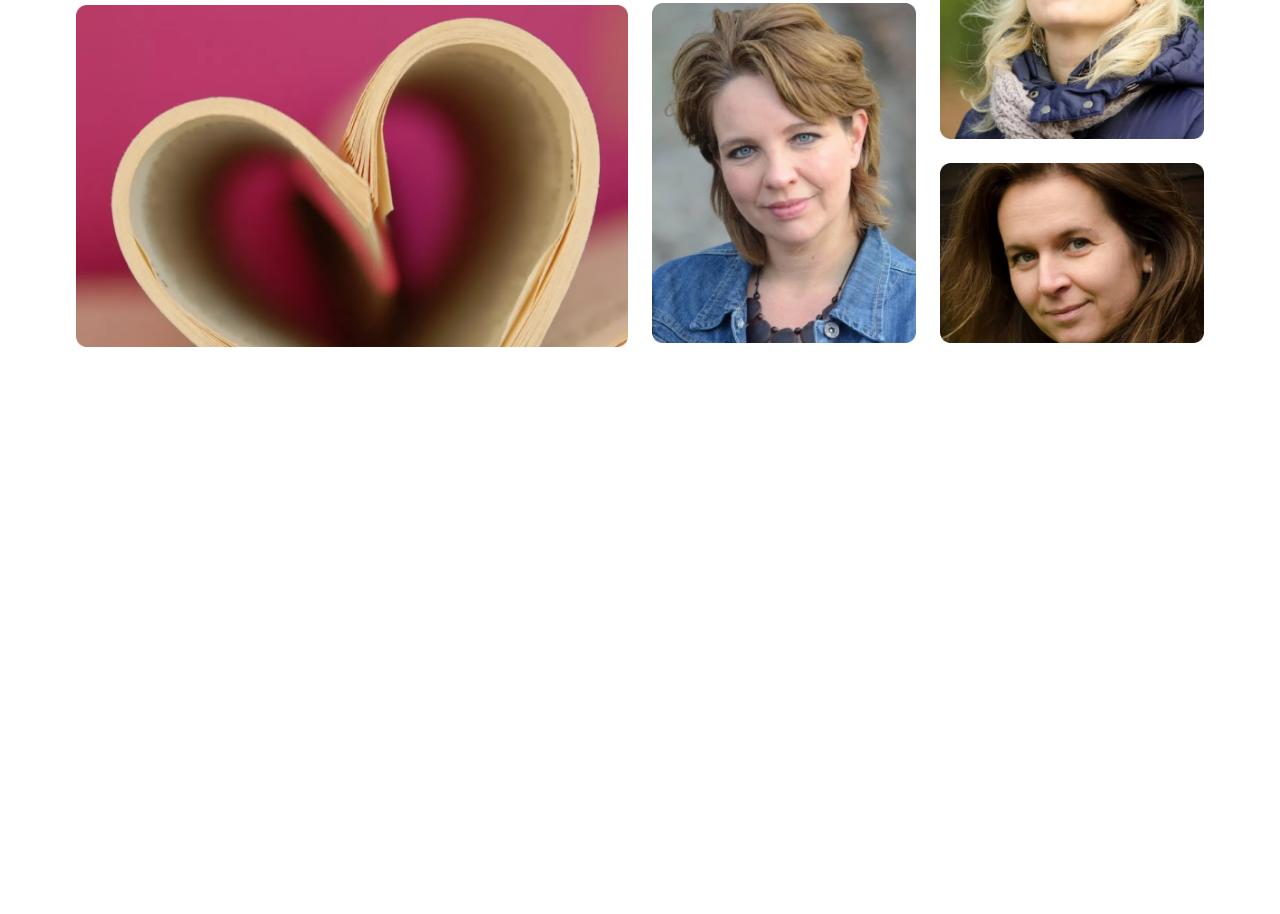
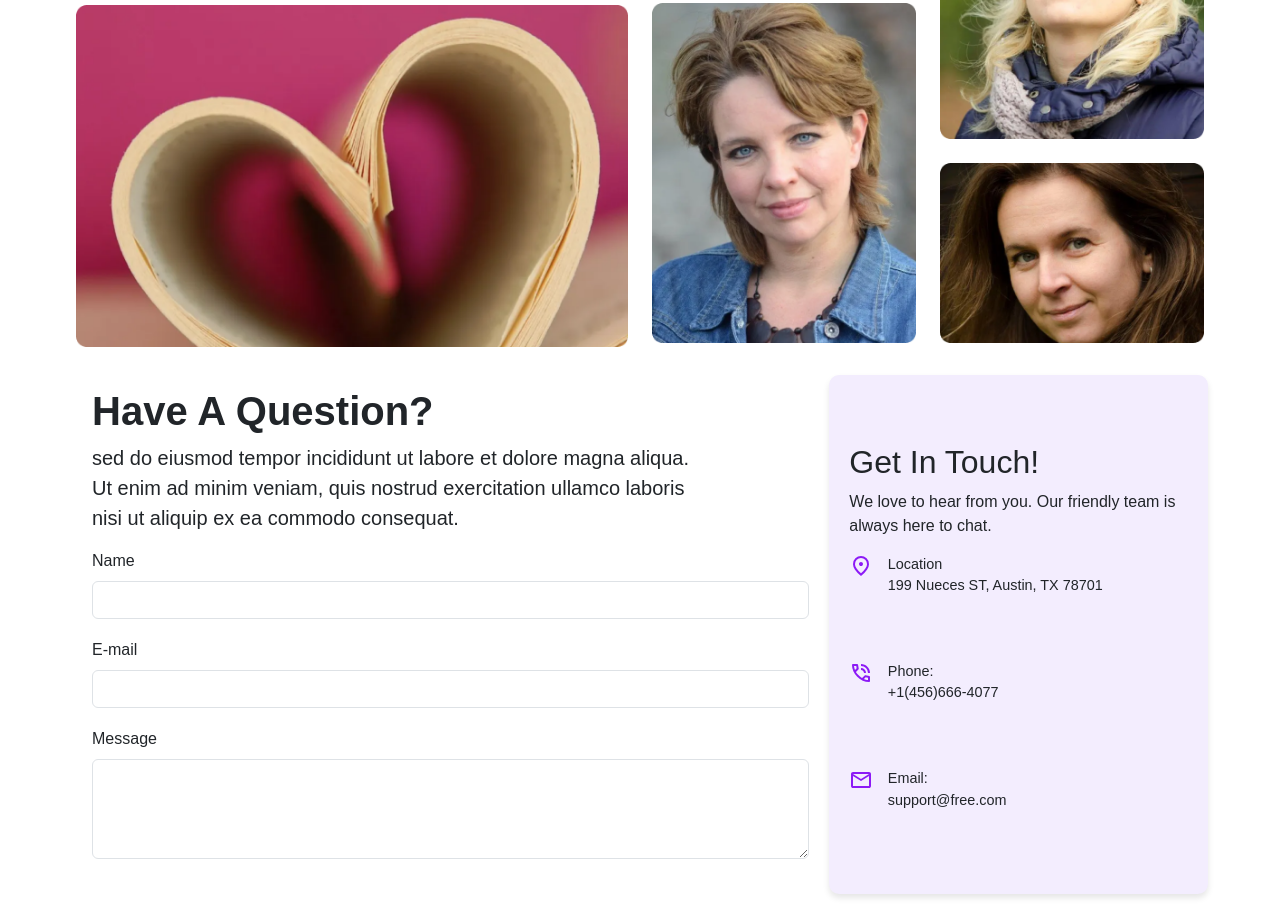
Before and after one commit to sohagmiah4291/Bootstrap-project, a plain HTML site: page index.html in a window 1280 px wide. Shown: the part 5508-6422 px from the top of the page. Before the commit the page ends 5855 px from the top, so only its background shows below. Drawn offline with nearby package versions, Linux system fonts and the light colour scheme.

Commit message:
add form section

```diff
--- a/index.html
+++ b/index.html
@@ -390,6 +390,37 @@
 </div>
 </div>
 
+<!-- form section -->
+<div style="width: 90%; margin: 0 auto;">
+  <div class="row" id="formdiv">
+      <div class="col-lg-8" id="form1">
+          <h1 class="fw-bold">Have A Question?</h1>
+          <p class="fs-5">sed do eiusmod tempor incididunt ut labore et dolore magna aliqua. <br> Ut enim ad minim veniam, quis nostrud exercitation ullamco laboris <br> nisi ut aliquip ex ea commodo consequat.</p>
+          <form action="#">
+              <label for="nm" class="form-label">Name</label>
+              <input type="text" class="form-control" id="nm">
+              <label for="em" class="form-label mt-1">E-mail</label>
+              <input type="text" class="form-control" id="em">
+              <label for="ta" class="form-label mt-1">Message</label>
+              <textarea name="" id="ta" class="form-control"></textarea>
+          </form>
+      </div>
+      <div class="col-lg-4 mt-2" id="getit">
+          <h2 class="mt-5">Get In Touch!</h2>
+          <p>We love to hear from you. Our friendly team is always here to chat.</p>
+          <img src="Images/location_on_24dp_8C1AF6_FILL0_wght400_GRAD0_opsz24.svg" alt="" id="location">
+          <p id="locap">Location <br>199 Nueces ST, Austin, TX 78701</p>
+          <div class="mt-5">
+              <img src="Images/phone_in_talk_24dp_8C1AF6_FILL0_wght400_GRAD0_opsz24.svg" alt="" id="location">
+              <p id="locap">Phone: <br> +1(456)666-4077</p>
+          </div>
+          <div class="mt-5">
+              <img src="Images/mail_24dp_8C1AF6_FILL0_wght400_GRAD0_opsz24.svg" alt="" id="location">
+              <p id="locap">Email: <br>support@free.com</p>
+          </div>
+      </div>
+  </div>
+</div>
 
 
 
```
